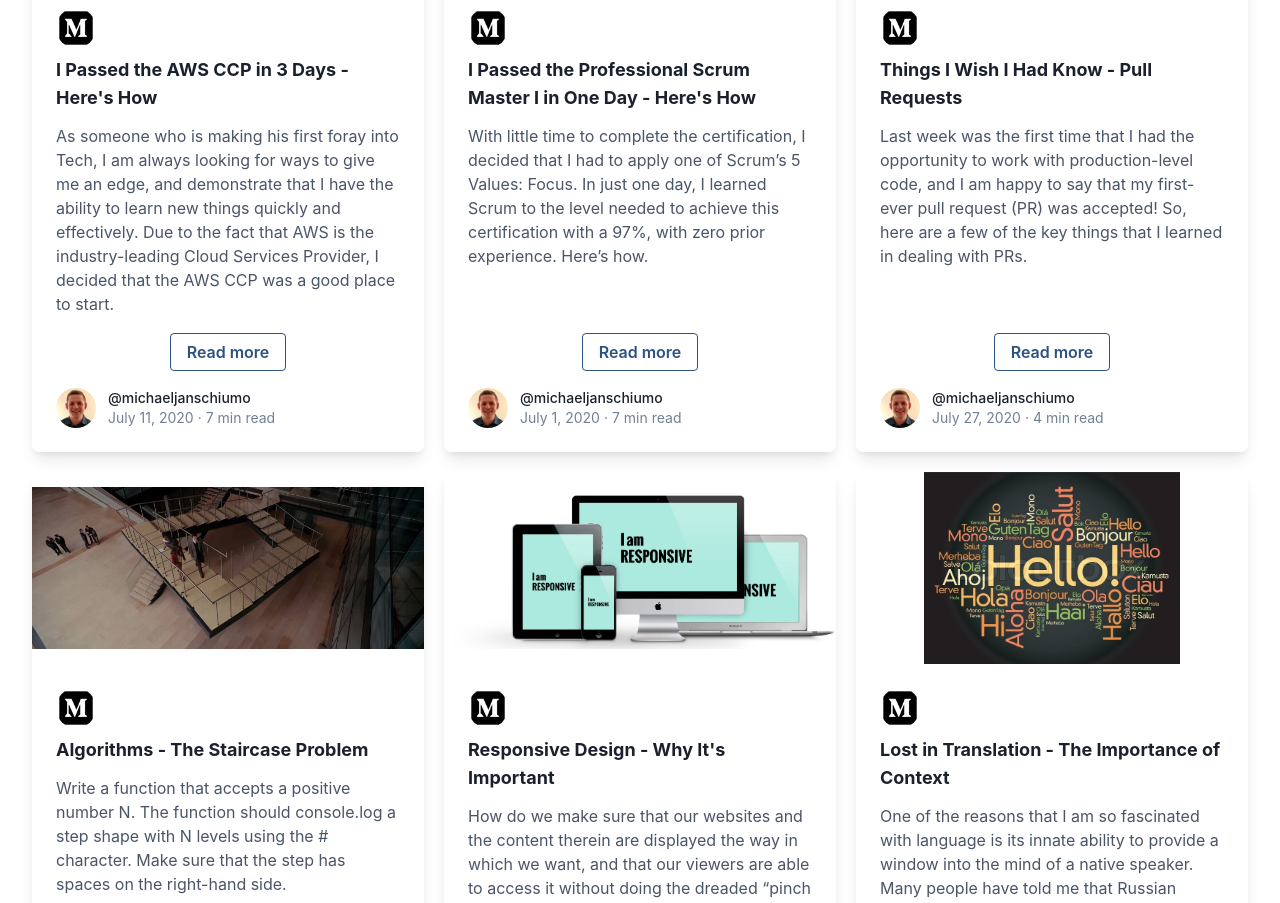
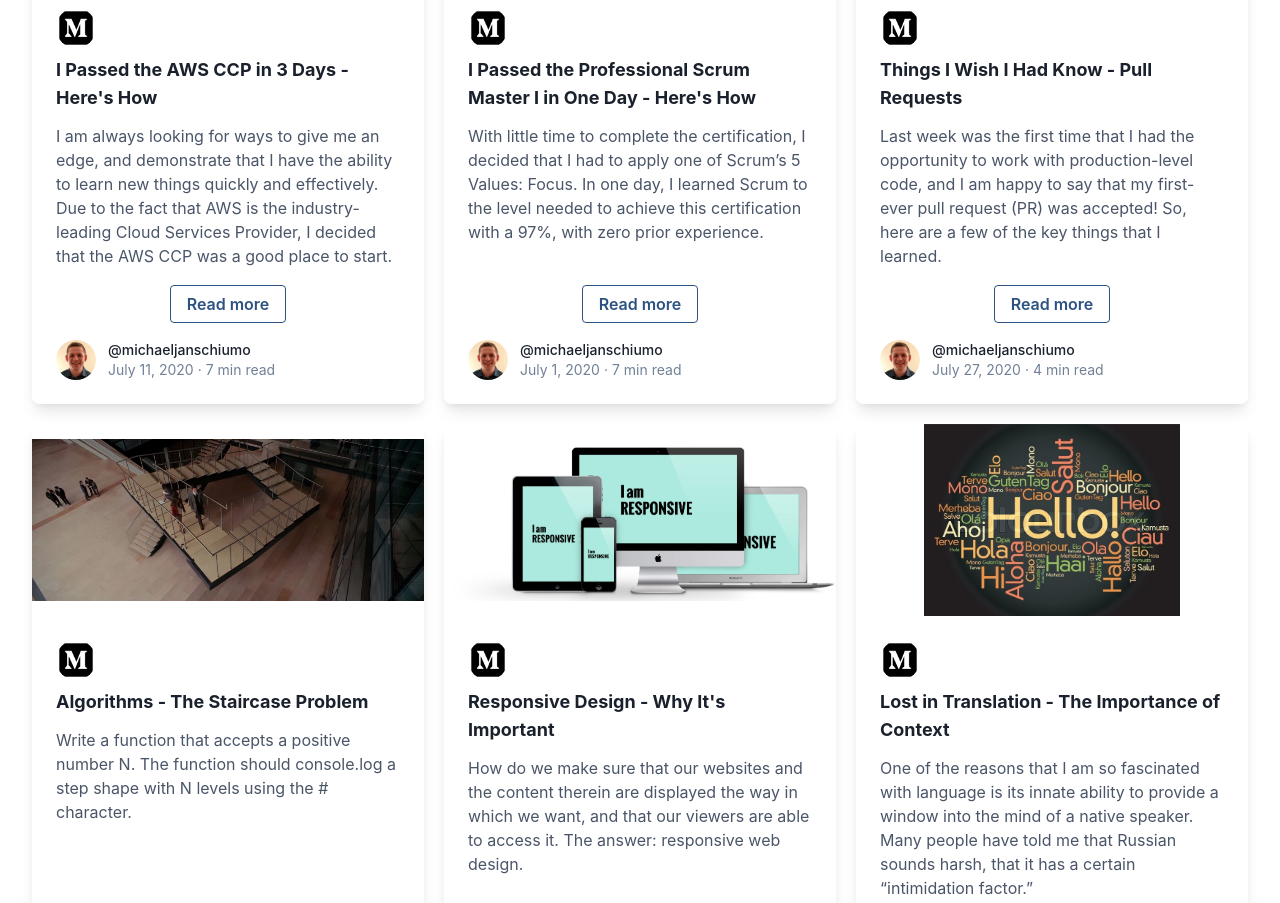
Before and after one commit to MichaelSchiumo/mjs-portfolio, a React (Create React App) app in the folder mjsportfolio/: page /blog in a window 1280 px wide. Shown: the part 500-1403 px from the top of the page. Built offline with nearby package versions, Linux system fonts and the light colour scheme.

Commit message:
added margin to buttons on blog page

```diff
--- a/mjsportfolio/src/components/Blog.js
+++ b/mjsportfolio/src/components/Blog.js
@@ -41,20 +41,19 @@ const Blog = () => {
                   </a>
                 </div>
                 <div href='#' class='block'>
-                  <h3 class='mt-2 text-lg leading-7 font-bold text-gray-900'>
+                  <h3 class='mt-2 text-md lg:text-lg leading-7 font-bold text-gray-900'>
                     I Passed the AWS CCP in 3 Days - Here's How
                   </h3>
-                  <p class='mt-3 text-base leading-6 text-gray-700'>
-                    As someone who is making his first foray into Tech, I am
-                    always looking for ways to give me an edge, and demonstrate
-                    that I have the ability to learn new things quickly and
-                    effectively. Due to the fact that AWS is the
+                  <p class='mt-3 text-sm lg:text-base leading-6 text-gray-700'>
+                    I am always looking for ways to give me an edge, and
+                    demonstrate that I have the ability to learn new things
+                    quickly and effectively. Due to the fact that AWS is the
                     industry-leading Cloud Services Provider, I decided that the
                     AWS CCP was a good place to start.
                   </p>
                 </div>
               </div>
-              <div className='text-center lg:mt-6'>
+              <div className='text-center mt-10 lg:mt-6'>
                 <a
                   className='
                 bg-transparent
@@ -117,16 +116,15 @@ const Blog = () => {
                     I Passed the Professional Scrum Master I in One Day - Here's
                     How
                   </h3>
-                  <p class='mt-3 text-base leading-6 text-gray-700'>
+                  <p class='mt-3 text-sm lg:text-base leading-6 text-gray-700'>
                     With little time to complete the certification, I decided
-                    that I had to apply one of Scrum’s 5 Values: Focus. In just
-                    one day, I learned Scrum to the level needed to achieve this
-                    certification with a 97%, with zero prior experience. Here’s
-                    how.
+                    that I had to apply one of Scrum’s 5 Values: Focus. In one
+                    day, I learned Scrum to the level needed to achieve this
+                    certification with a 97%, with zero prior experience.
                   </p>
                 </div>
               </div>
-              <div className='text-center lg:mt-6'>
+              <div className='text-center mt-10 lg:mt-6'>
                 <a
                   className='
                 bg-transparent
@@ -188,15 +186,15 @@ const Blog = () => {
                   <h3 class='mt-2 text-lg leading-7 font-bold text-gray-900'>
                     Things I Wish I Had Know - Pull Requests
                   </h3>
-                  <p class='mt-3 text-base leading-6 text-gray-700'>
+                  <p class='mt-3 text-sm lg:text-base leading-6 text-gray-700'>
                     Last week was the first time that I had the opportunity to
                     work with production-level code, and I am happy to say that
                     my first-ever pull request (PR) was accepted! So, here are a
-                    few of the key things that I learned in dealing with PRs.
+                    few of the key things that I learned.
                   </p>
                 </div>
               </div>
-              <div className='text-center lg:mt-6'>
+              <div className='text-center mt-10 lg:mt-6'>
                 <a
                   className='
                 bg-transparent
@@ -258,15 +256,14 @@ const Blog = () => {
                   <h3 class='mt-2 text-lg leading-7 font-bold text-gray-900'>
                     Algorithms - The Staircase Problem
                   </h3>
-                  <p class='mt-3 text-base leading-6 text-gray-700'>
+                  <p class='mt-3 text-sm lg:text-base leading-6 text-gray-700'>
                     Write a function that accepts a positive number N. The
                     function should console.log a step shape with N levels using
-                    the # character. Make sure that the step has spaces on the
-                    right-hand side.
+                    the # character.
                   </p>
                 </div>
               </div>
-              <div className='text-center lg:mt-6'>
+              <div className='text-center mt-10 lg:mt-6'>
                 <a
                   className='
                 bg-transparent
@@ -328,15 +325,15 @@ const Blog = () => {
                   <h3 class='mt-2 text-lg leading-7 font-bold text-gray-900'>
                     Responsive Design - Why It's Important
                   </h3>
-                  <p class='mt-3 text-base leading-6 text-gray-700'>
+                  <p class='mt-3 text-sm lg:text-base leading-6 text-gray-700'>
                     How do we make sure that our websites and the content
                     therein are displayed the way in which we want, and that our
-                    viewers are able to access it without doing the dreaded
-                    “pinch and flick” zoom? The answer: responsive web design.
+                    viewers are able to access it. The answer: responsive web
+                    design.
                   </p>
                 </div>
               </div>
-              <div className='text-center lg:mt-6'>
+              <div className='text-center mt-10 lg:mt-6'>
                 <a
                   className='
                 bg-transparent
@@ -398,16 +395,15 @@ const Blog = () => {
                   <h3 class='mt-2 text-lg leading-7 font-bold text-gray-900'>
                     Lost in Translation - The Importance of Context
                   </h3>
-                  <p class='mt-3 text-base leading-6 text-gray-700'>
+                  <p class='mt-3 text-sm lg:text-base leading-6 text-gray-700'>
                     One of the reasons that I am so fascinated with language is
                     its innate ability to provide a window into the mind of a
                     native speaker. Many people have told me that Russian sounds
-                    harsh, that it has a certain “intimidation factor.” I have
-                    to disagree.
+                    harsh, that it has a certain “intimidation factor.”
                   </p>
                 </div>
               </div>
-              <div className='text-center lg:mt-6'>
+              <div className='text-center mt-10 lg:mt-6'>
                 <a
                   className='
                 bg-transparent
```
